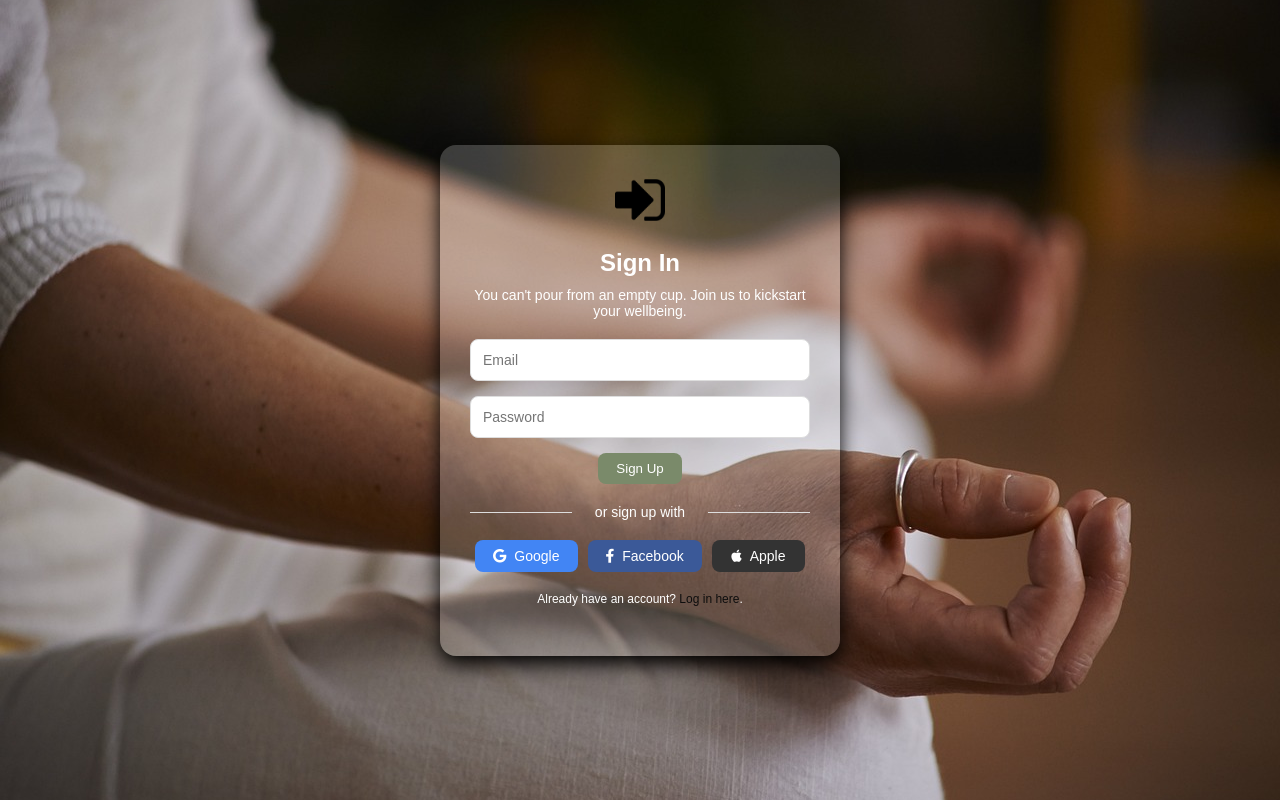
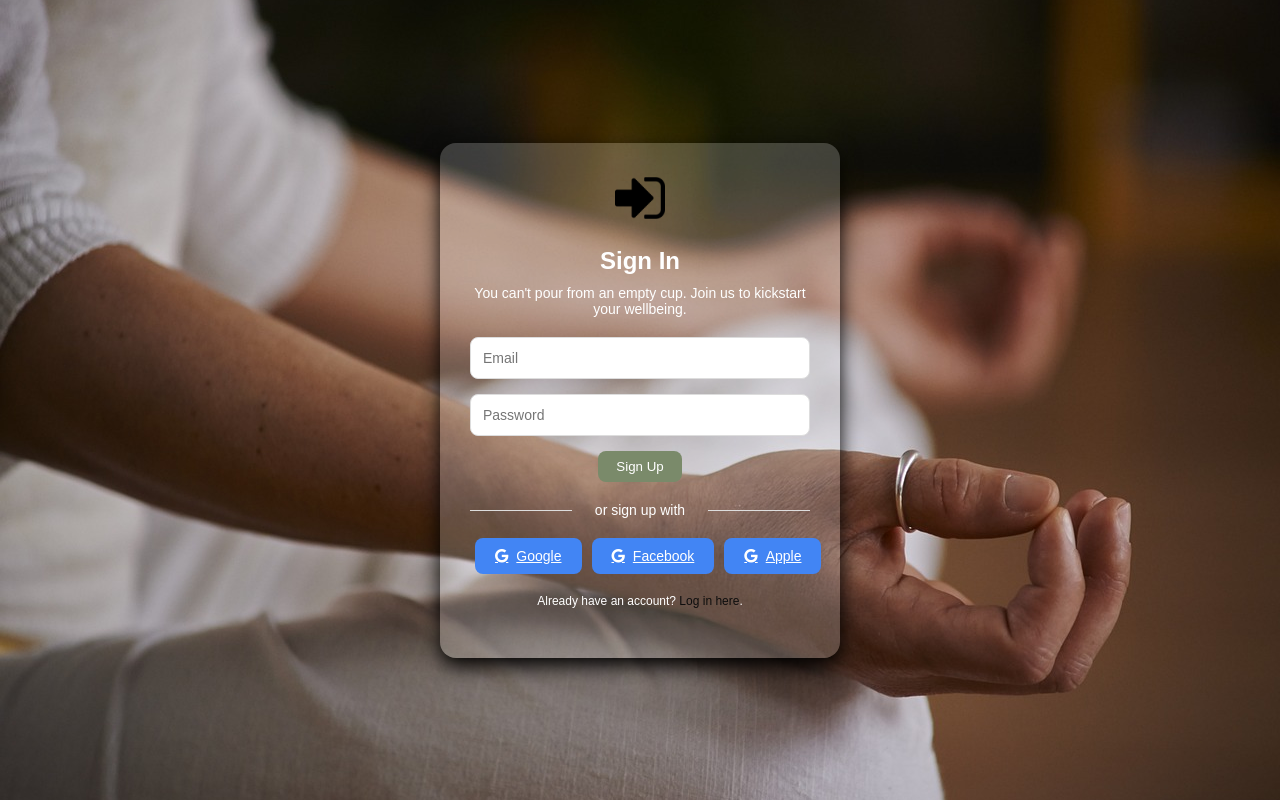
Before and after one commit to sumeaqadraku/together, a PHP site: page /signup.php in a window 1280 px wide. Run offline with PHP 8.4, Linux system fonts and the light colour scheme.

Commit message:
Dashboard fixes and social media links

```diff
--- a/assets/css/signin.css
+++ b/assets/css/signin.css
@@ -154,6 +154,41 @@ input:focus {
   margin-top: 20px;
 }
 
+.social-login {
+  display: flex;
+  justify-content: space-around;
+  margin-top: 10px;
+}
+
+.social-btn {
+  padding: 10px 20px;
+  border: none;
+  border-radius: 8px;
+  font-size: 14px;
+  cursor: pointer;
+  flex: 1;
+  margin: 0 5px;
+  display: flex;
+  align-items: center;
+  justify-content: center;
+  gap: 8px;
+}
+
+.social-btn.google {
+  background: #4285F4;
+  color: white;
+}
+
+.social-btn.facebook {
+  background: #3B5998;
+  color: white;
+}
+
+.social-btn.apple {
+  background: #333;
+  color: white;
+}
+
 .footer-text a {
   color: #0e0e0e;
   text-decoration: none;
--- a/signup.php
+++ b/signup.php
@@ -34,10 +34,19 @@ include 'include/db.php';
 
       <div class="divider">or sign up with</div>
       <div class="social-login">
-        <button class="social-btn google"><i class="fab fa-google"></i> Google</button>
-        <button class="social-btn facebook"><i class="fab fa-facebook-f"></i> Facebook</button>
-        <button class="social-btn apple"><i class="fab fa-apple"></i> Apple</button>
-      </div>
+            <a href="https://myaccount.google.com/" class="social-btn google">
+    <i class="fab fa-google"></i> Google
+  </a>
+
+  <a href="https://www.facebook.com/" class="social-btn google">
+    <i class="fab fa-google"></i> Facebook
+  </a>
+
+  <a href="https://www.apple.com/" class="social-btn google">
+    <i class="fab fa-google"></i> Apple
+  </a>
+
+            </div>
 
       <p class="footer-text">
         Already have an account? <a href="login.php" class="signin-link">Log in here</a>.
```
Also changed, not shown: dashboard.php (+62 -28 lines), login.php (+9 -2 lines), assets/css/resources.css (line endings or trailing spaces).
